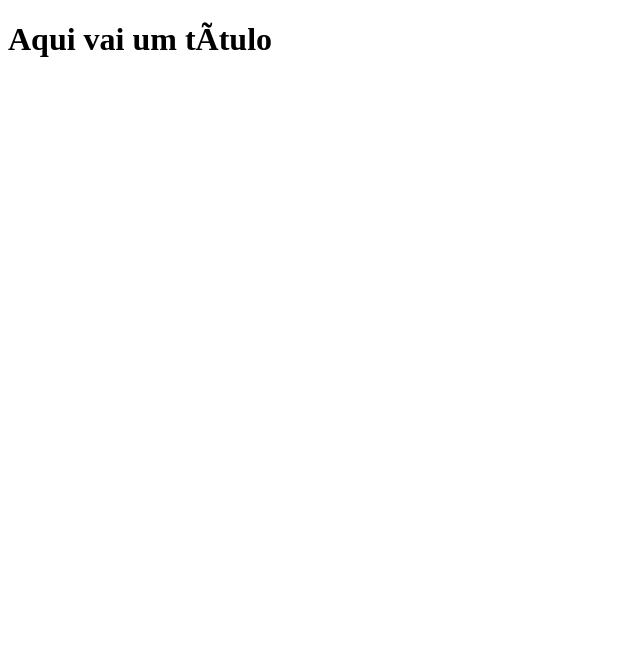
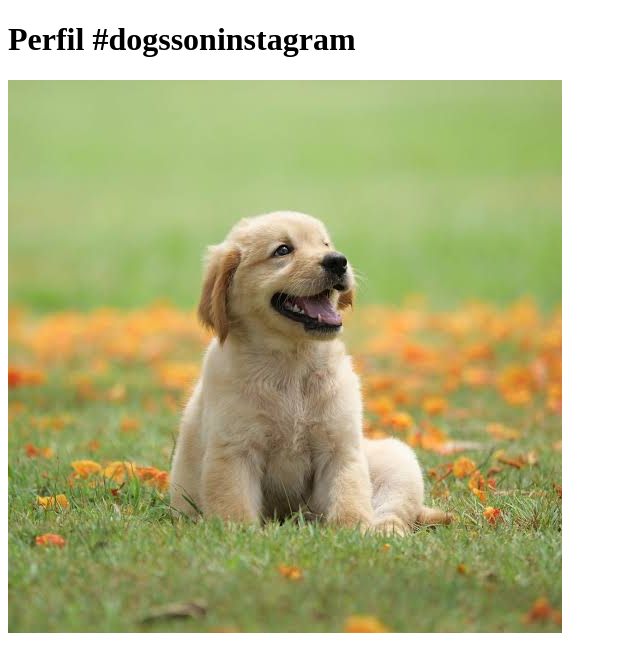
Before and after one commit to rhuandevops/Pratica-Integradora-Desenvolvimento-de-Apps, a plain HTML site: page index.html in a window 1280 px wide. Shown: the whole page, without its empty margins (0-640 px from the left). Drawn offline with Linux system fonts and the light colour scheme.

Commit message:
Segundo commit

```diff
--- a/index.html
+++ b/index.html
@@ -2,12 +2,14 @@
 
 <html lang="“pt-br”">
   <head>
-    <title>Título da página</title>
+    <title>Fanpage de doguinhos</title>
 
     <meta charset="“utf-8”" />
   </head>
 
   <body>
-    <h1>Aqui vai um título</h1>
+    <h1>Perfil #dogssoninstagram</h1>
+
+    <img src="imagens/dog.jpeg" />
   </body>
 </html>
```
Also changed, not shown: imagens/dog.jpeg (added).
